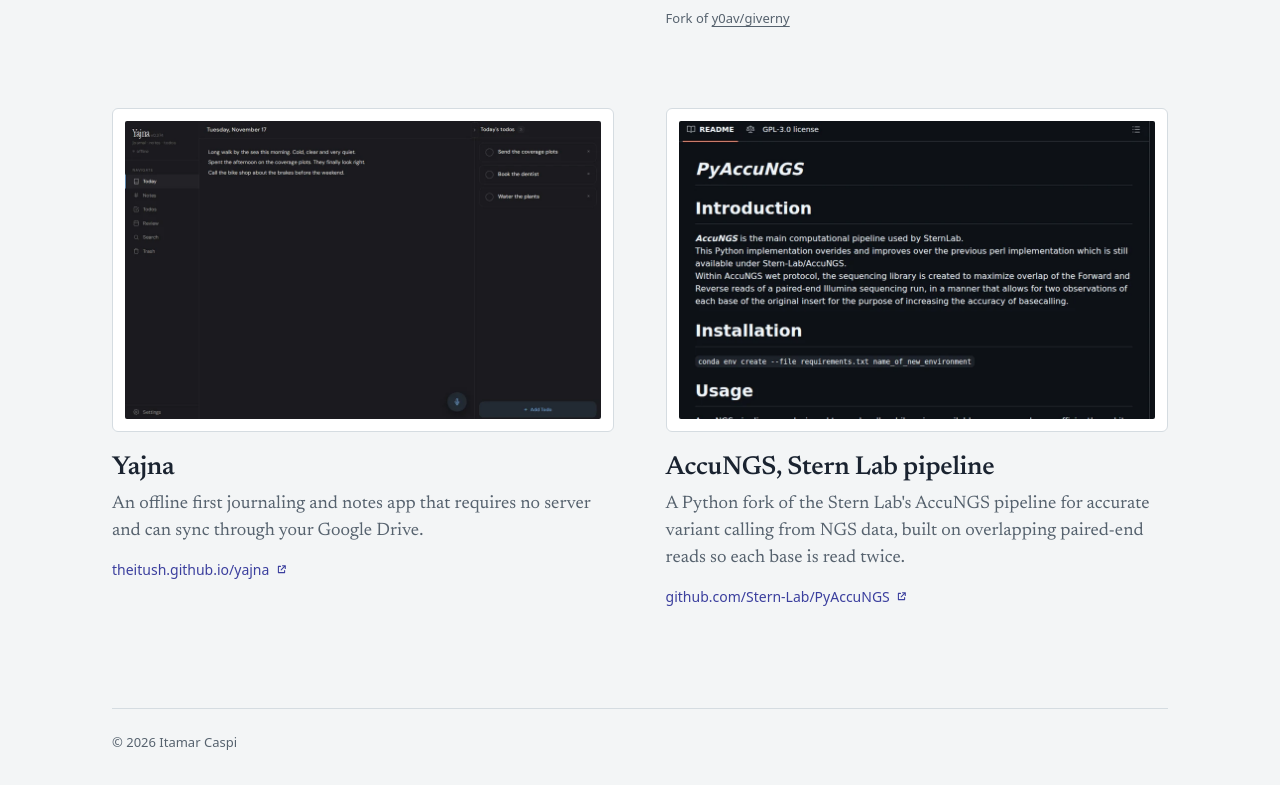
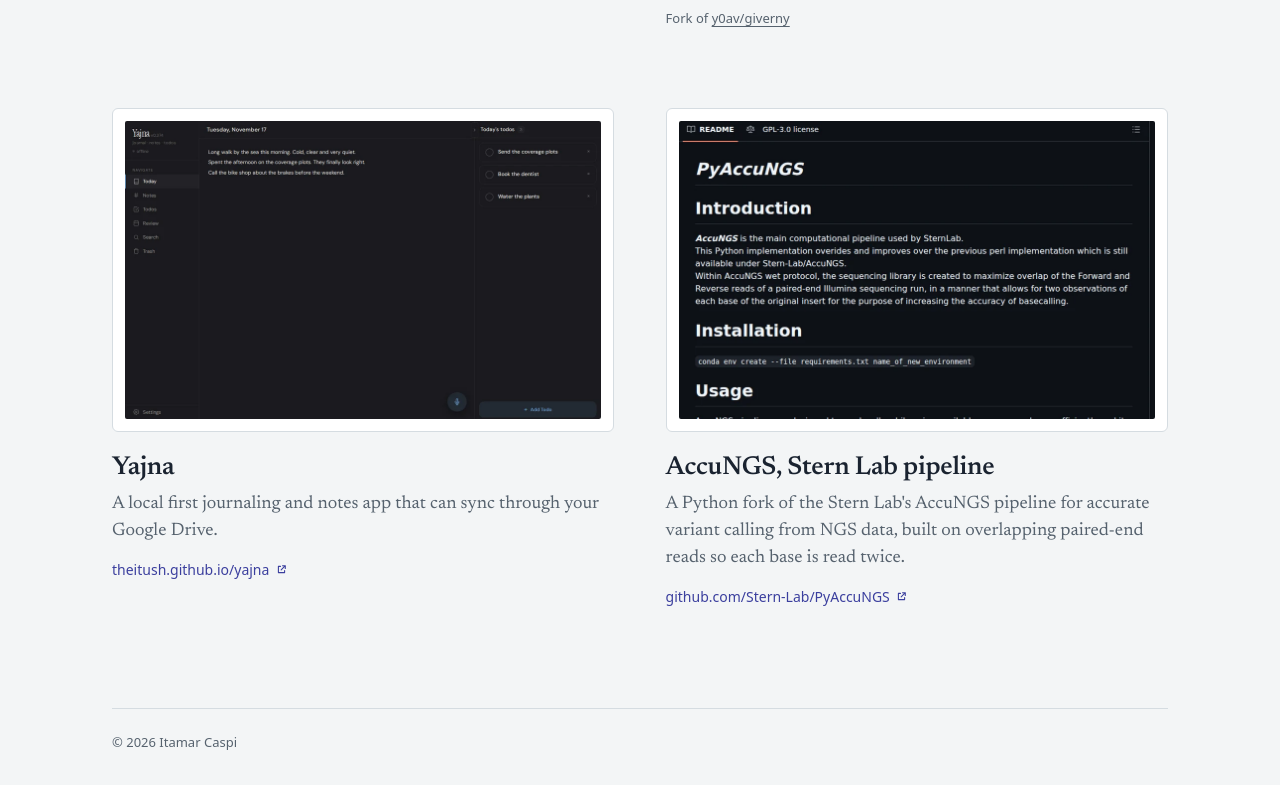
Before and after one commit to theitush/theitush.github.io, a plain HTML site: page index.html in a window 1280 px wide. Shown: the part 1350-2135 px from the top of the page. Drawn offline with Linux system fonts and the light colour scheme.

Commit message:
portfolio: Yajna card says local first
Ita's wording. Refs lead-machine#188

Co-Authored-By: Claude Opus 5.5 <noreply@anthropic.com>

```diff
--- a/index.html
+++ b/index.html
@@ -95,7 +95,7 @@
                  alt="Yajna's Today page with a short sample journal entry and three sample todos.">
           </span>
           <h2>Yajna</h2>
-          <p class="blurb">An offline first journaling and notes app that requires no server and can sync through your Google Drive.</p>
+          <p class="blurb">A local first journaling and notes app that can sync through your Google Drive.</p>
           <span class="dest dest-out">theitush.github.io/yajna</span>
         </a>
       </li>
```
